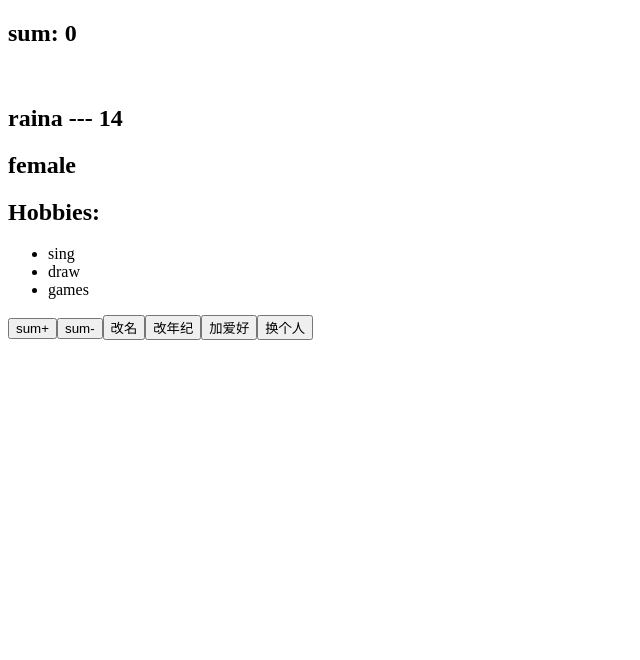
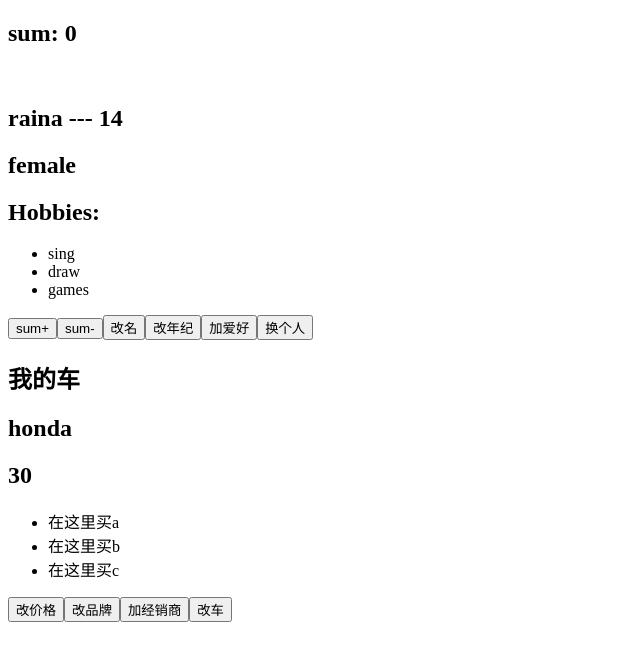
Before and after one commit to SeanMuInCa/vue3_practice2, a Vue app: page / in a window 1280 px wide. Shown: the top 660 px of the page, without its empty margins (0-640 px from the left). Built offline with nearby package versions, Linux system fonts and the light colour scheme.

Commit message:
shallowReactive

```diff
--- a/src/App.vue
+++ b/src/App.vue
@@ -15,12 +15,24 @@
 		<button @click="changeAge">改年纪</button>
 		<button @click="addHobby">加爱好</button>
 		<button @click="changePerson">换个人</button>
+		<br>
+		<h2>我的车</h2>
+		<h2>{{ car.brand }}</h2>
+		<h2>{{ car.price }}</h2>
+		<ul>
+			<li v-for="(dealer,index) in car.dealers" :key="index">在这里买{{ dealer }}</li>
+		</ul>
+		<button @click="changePrice">改价格</button>
+		<button @click="changeBrand">改品牌</button>
+		<button @click="addDealer">加经销商</button>
+		<button @click="changeCar">改车</button>
 	</div>
 </template>
 
 <script setup lang="ts" name="App">
-import {ref,reactive,shallowRef} from 'vue';
+import {ref,reactive,shallowRef,shallowReactive} from 'vue';
 // shallowRef只能处理第一层数据，就是.value可以，再往下不行了
+//这个的用处是当我只关注这个对象是否被人替换的时候，用这个，而不关注里面的属性是否变化
 let sum = ref(0);
 let person = ref({
 	name:'raina',
@@ -28,7 +40,12 @@ let person = ref({
 	hobby:['sing','draw','games'],
 	gender:'female'
 })
-
+//shallowReactive也差不多，只能处理一个.再往下就不行了
+let car = reactive({
+	brand: 'honda',
+	price: 30,
+	dealers:['a','b','c']
+})
 const add = () => {
 	sum.value++;
 };
@@ -54,6 +71,24 @@ const changePerson = () => {
 const addHobby = () => {
 	person.value.hobby.push('cat')
 }
+
+
+const changePrice = () => {
+	car.price += 10;
+}
+const changeBrand = () => {
+	car.brand = 'Honda'
+}
+const addDealer = () => {
+	car.dealers.push("d")
+}
+const changeCar = () => {
+	Object.assign(car,{
+		brand: 'toyota',
+		price: 20,
+		dealers:['x','y','z']
+	})
+}
 </script>
 
 <style lang="scss" scoped>
```
